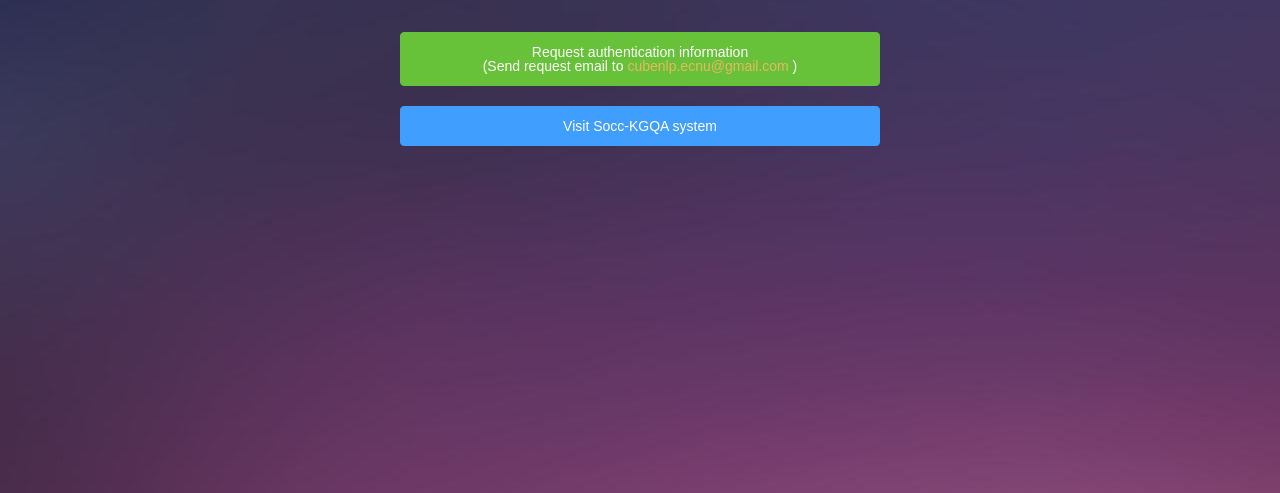
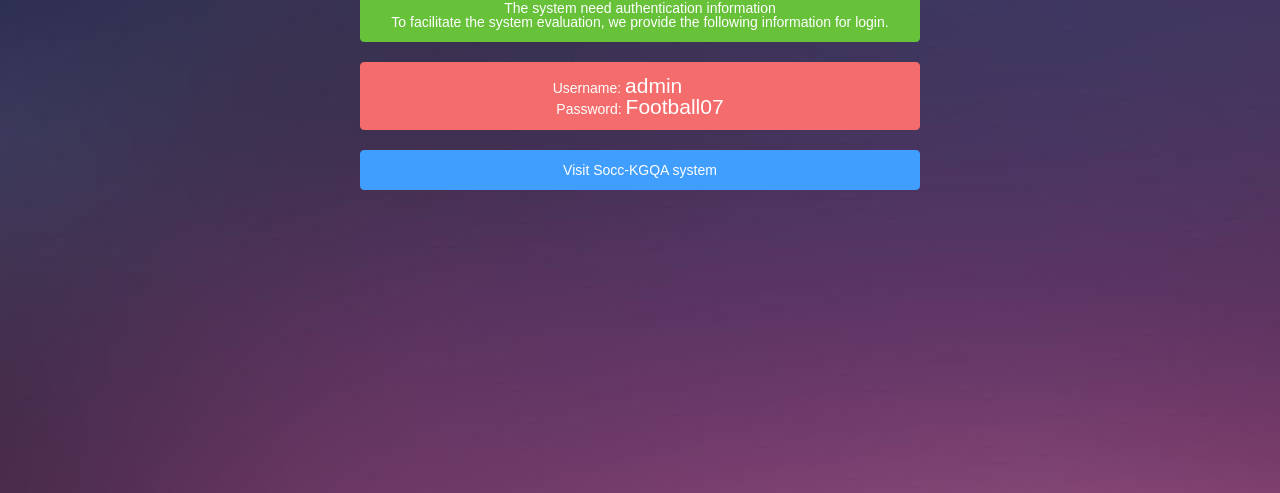
Before and after one commit to cubenlp/cubenlp.github.io, a plain HTML site: page index.html in a window 1280 px wide. Shown: the part 307-800 px from the top of the page. Drawn offline with Linux system fonts and the light colour scheme.

Commit message:
add authorization

```diff
--- a/index.html
+++ b/index.html
@@ -46,18 +46,19 @@
             padding: 12px 20px;
             font-size: 14px;
             border-radius: 4px;
-            width: 480px;
+            width: 560px;
         }
         .el-button--success{
             color: #fff;
             background-color: #67c23a;
             border-color: #67c23a;
+            cursor: default;
         }
-        .el-button--success:hover{
+        /* .el-button--success:hover{
             background: #85ce61;
             border-color: #85ce61;
             color: #fff;
-        }
+        } */
         .el-button--primary{
             color: #fff;
             background-color: #409eff;
@@ -68,6 +69,17 @@
             border-color: #66b1ff;
             color: #fff;
         }
+        .el-button--danger {
+            color: #fff;
+            background-color: #f56c6c;
+            border-color: #f56c6c;
+            cursor: text;
+        }
+        /* .el-button--danger:hover {
+            background: #f78989;
+            border-color: #f78989;
+            color: #fff;
+        } */
         a{
             color: inherit;
             text-decoration: inherit;
@@ -86,16 +98,19 @@
         <img id="profile" src="soccer.png" alt="">
     </div>
     <h3  class="title">Socc-KGQA</h3>
-    <a href = "mailto:cubenlp.ecnu@gmail.com">
-        <div style="display: flex; justify-content:center;">
+    <a >
+        <div style="display: flex; justify-content:center;user-select: text;">
             <button type="button" class="el-button el-button--success" style=" margin-bottom: 20px;">
-                <span>Request authentication information</span><br>
-                <span>(Send request email to <span style="color: #ebb563;">cubenlp.ecnu@gmail.com</span> )</span>
+                <span>The system need authentication information</span><br>
+                <span>To facilitate the system evaluation, we provide the following information for login.</span>
             </button>
         </div>
     </a>
     <div style="display: flex; justify-content:center;">
-
+        <button type="button" class="el-button el-button--danger" style=" margin-bottom: 20px;user-select: none;">
+                <span style="padding-right: 45px;">Username: <span style="font-size: 1.5em;user-select: text;">admin</span></span><br>
+                <span>Password: <span style="font-size: 1.5em;user-select: text;">Football07</span></span>
+        </button>
     </div>
     <a href = "http://54.254.198.161">
         <div style="display: flex; justify-content:center;">
```
